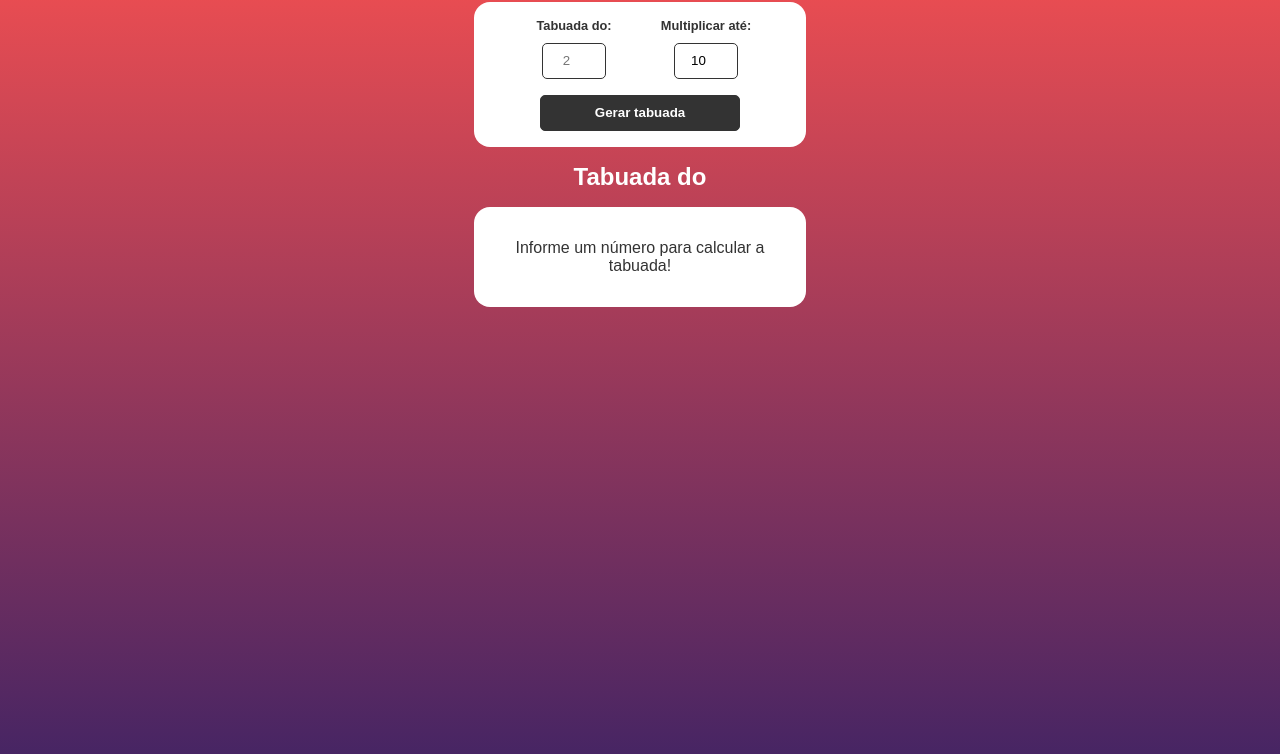
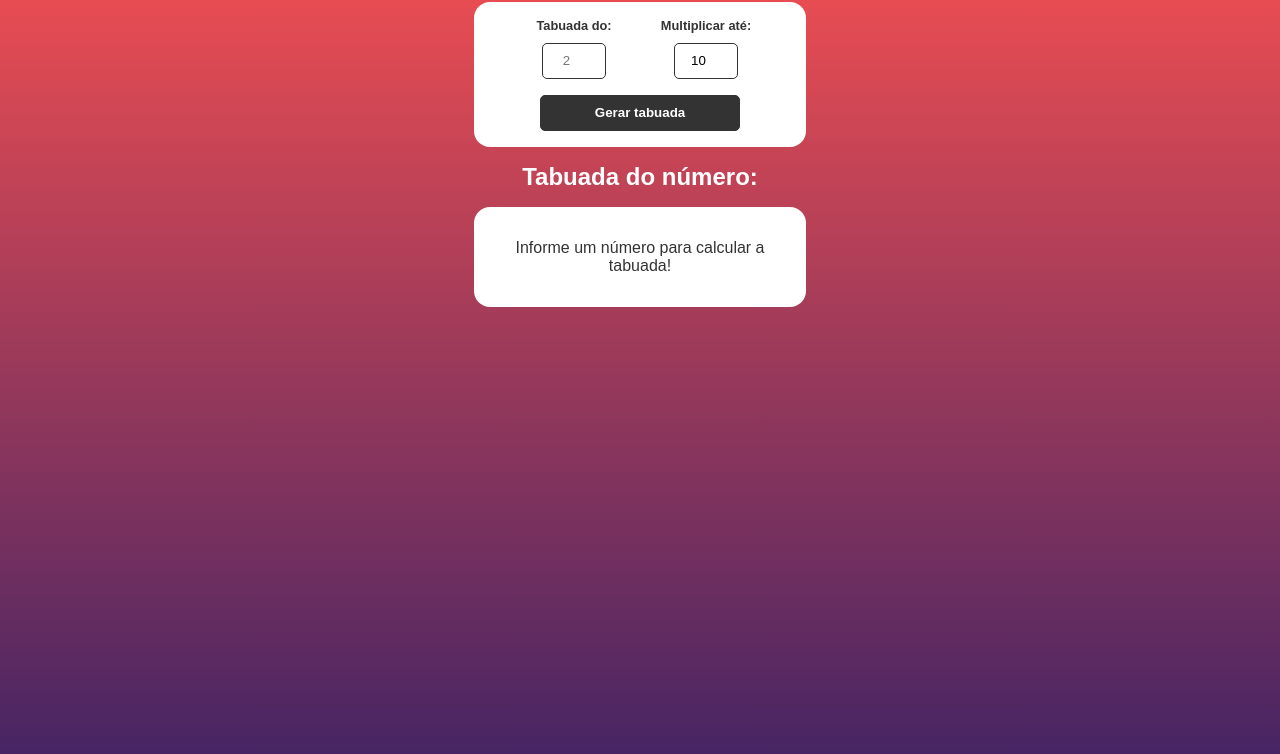
Before and after one commit to SidneiArrudaJr/Projetos-Udemy, a plain HTML site: page Projetos/projetoTabuada/index.html in a window 1280 px wide. Shown: the part 74-828 px from the top of the page. Drawn offline with Linux system fonts and the light colour scheme.

Commit message:
Update index.html

```diff
--- a/Projetos/projetoTabuada/index.html
+++ b/Projetos/projetoTabuada/index.html
@@ -21,7 +21,7 @@
         <input type="submit" value="Gerar tabuada" >
     </form>
     <div id="multiplicator-table">
-        <h2>Tabuada do <span></span></h2>
+        <h2>Tabuada do número: <span></span></h2>
         <div id="multiplicator-operations">
             <p>Informe um número para calcular a tabuada!</p>
         </div>
```
